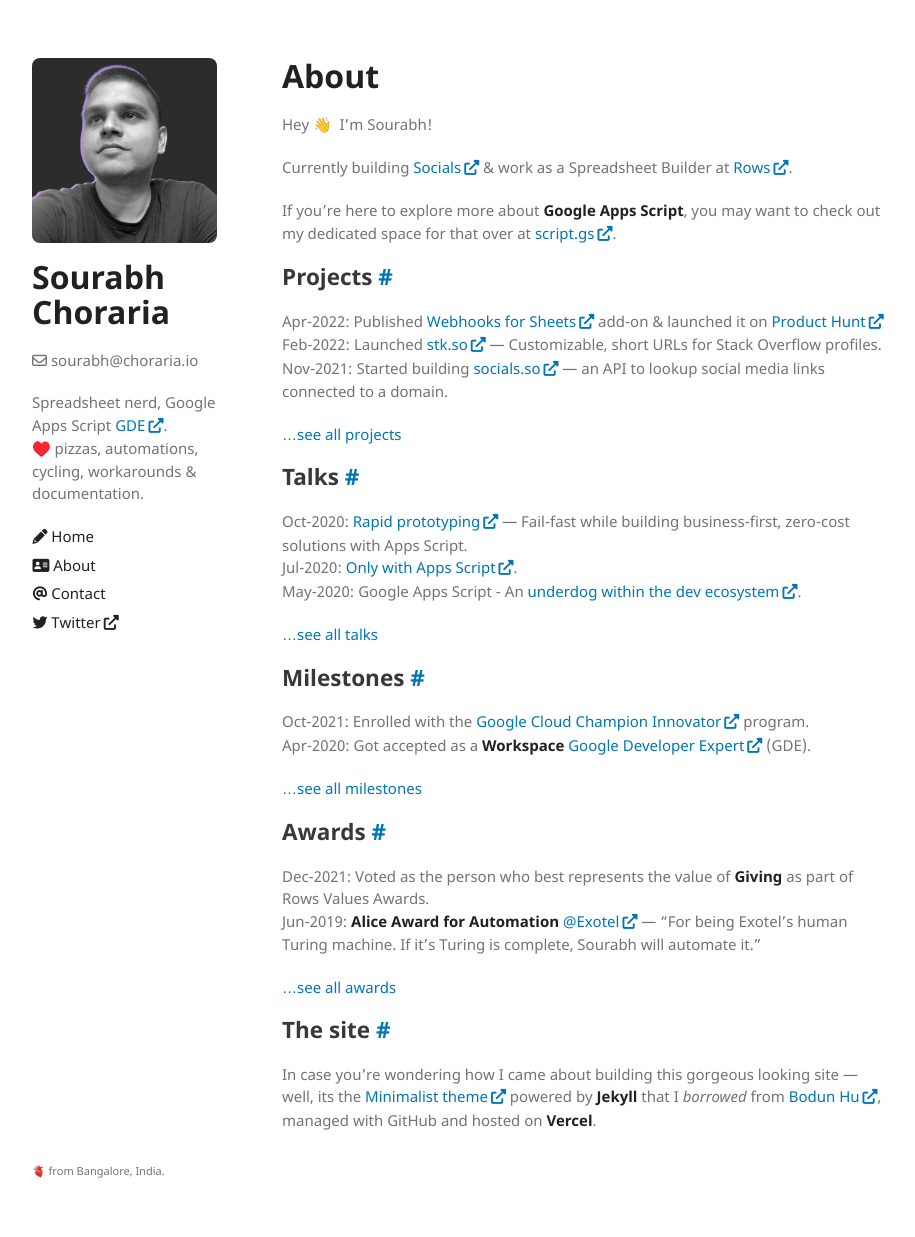
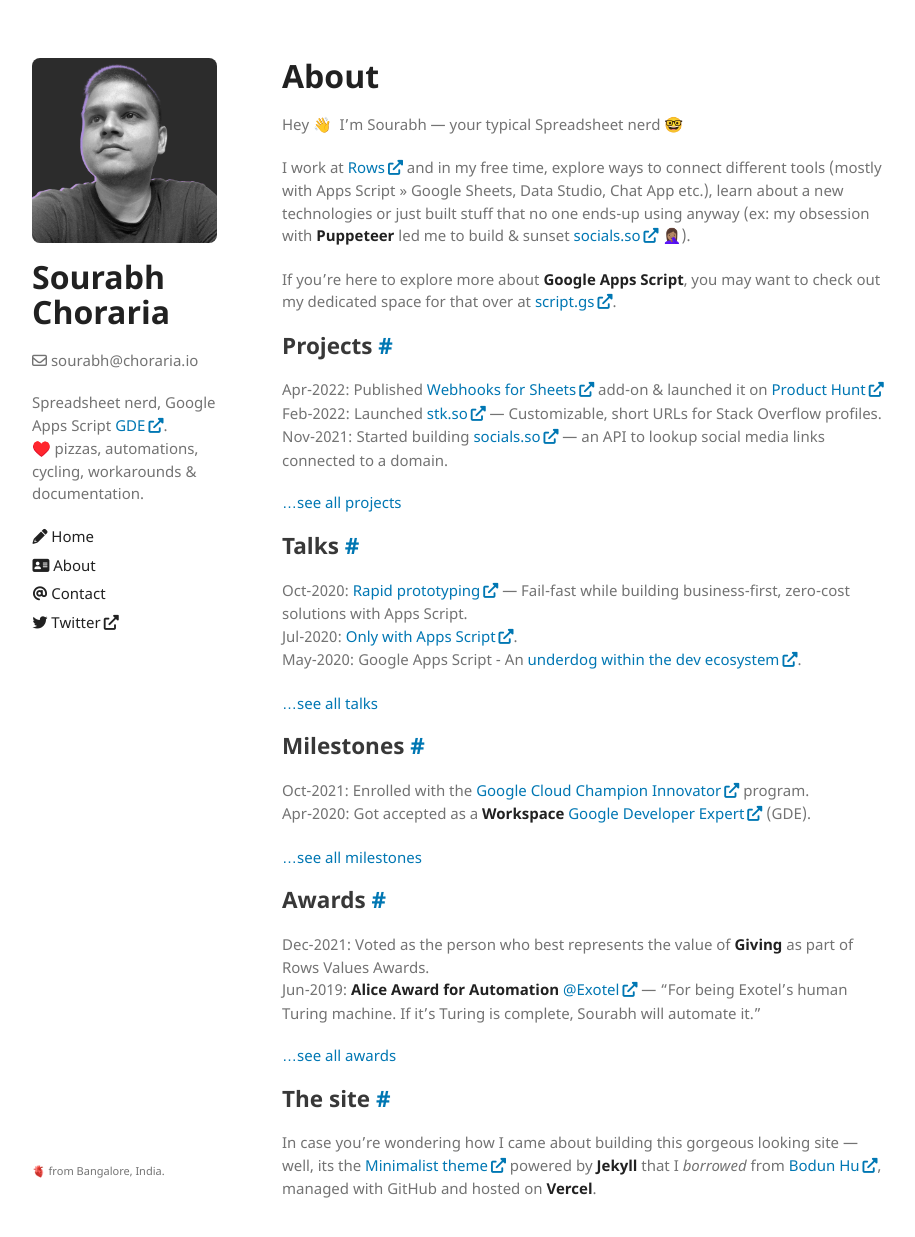
Before and after one commit to choraria/choraria-io, a Jekyll site: the page built from pages/about.md, in a window 1280 px wide and 1250 px high. Shown: the top 1237 px of the window, without its empty margins (178-1093 px from the left). Built offline with Jekyll 4.4.1, drawn with Linux system fonts in a browser that asks for light colours.

Commit message:
update about page

```diff
--- a/pages/about.md
+++ b/pages/about.md
@@ -5,9 +5,9 @@ permalink: /about/
 
 <h1>About</h1>
 
-Hey 👋&nbsp;&nbsp;I'm Sourabh!
+Hey 👋&nbsp;&nbsp;I'm Sourabh — your typical Spreadsheet nerd 🤓
 
-Currently building [Socials](https://socials.so) & work as a Spreadsheet Builder at [Rows](https://rows.com).
+I work at [Rows](https://rows.com) and in my free time, explore ways to connect different tools (mostly with Apps Script » Google Sheets, Data Studio, Chat App etc.), learn about a new technologies or just built stuff that no one ends-up using anyway (ex: my obsession with **Puppeteer** led me to build & sunset [socials.so](https://socials.so/) 🤦🏽‍♀️).
 
 If you're here to explore more about **Google Apps Script**, you may want to check out my dedicated space for that over at [script.gs](https://script.gs).
 
```
